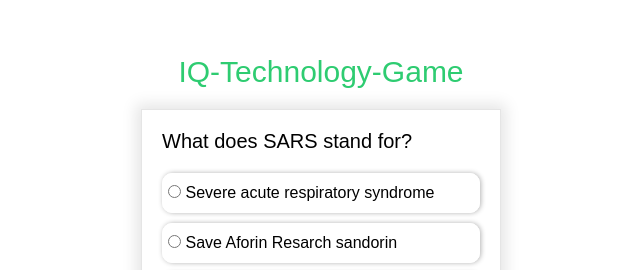
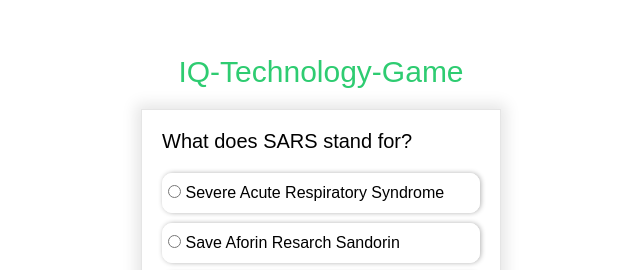
Before and after one commit to phuc-create/Tech-Game, a plain HTML site: page index.html in a window 1280 px wide. Shown: the part 120-390 px from the top of the page, 319-959 px from the left. Drawn offline with Linux system fonts and the light colour scheme.

Commit message:
Finish Game

```diff
--- a/style.css
+++ b/style.css
@@ -110,3 +110,7 @@ button:hover {
     text-align: center;
     display: none;
 }
+
+label {
+    text-transform: capitalize;
+}
```
